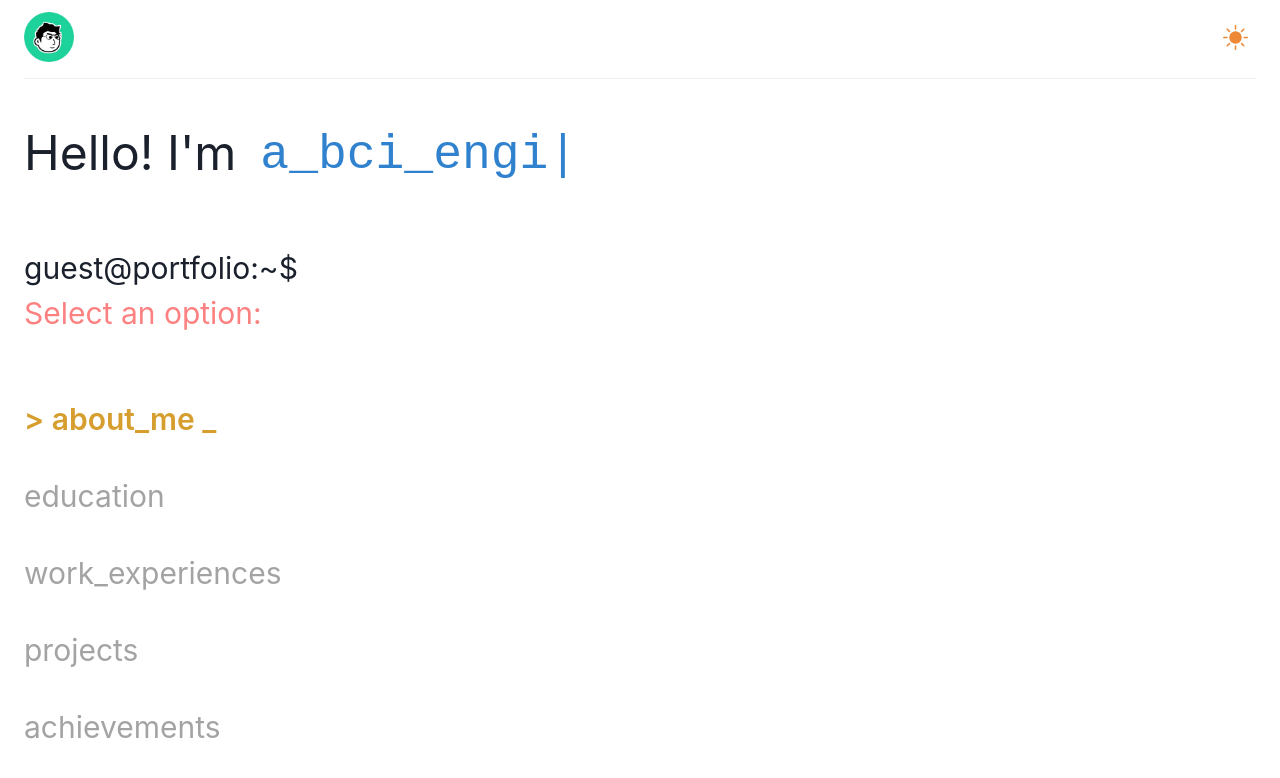
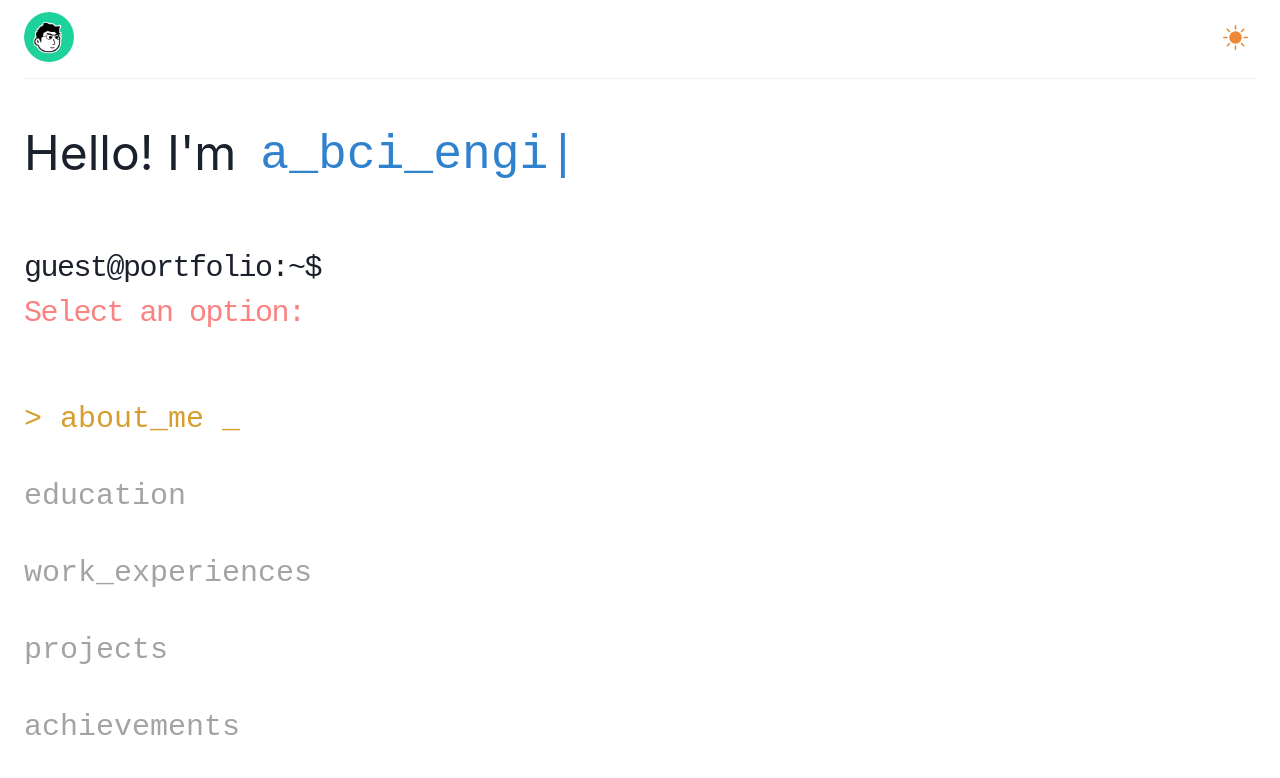
Before and after one commit to wilsonngja/netlify-portfolio, a React (Vite) app: page / in a window 1280 px wide. Shown: the top 778 px of the page. Built offline with nearby package versions, Linux system fonts and the light colour scheme.

Commit message:
Improve UI in Home Page

```diff
--- a/src/routing/Education/Engineering.tsx
+++ b/src/routing/Education/Engineering.tsx
@@ -39,7 +39,7 @@ const DigitalDesign = () => {
         <ListItem
           paddingLeft={{ base: 0, sm: 0, md: 4, lg: 0, xl: 4, "2xl": 4 }}
           fontSize={{
-            base: "md",
+            base: "sm",
             sm: "md",
             md: "lg",
             lg: "md",
@@ -58,7 +58,7 @@ const DigitalDesign = () => {
         <ListItem
           paddingLeft={{ base: 0, sm: 0, md: 4, lg: 0, xl: 4, "2xl": 4 }}
           fontSize={{
-            base: "md",
+            base: "sm",
             sm: "md",
             md: "lg",
             lg: "md",
@@ -77,7 +77,7 @@ const DigitalDesign = () => {
         <ListItem
           paddingLeft={{ base: 0, sm: 0, md: 4, lg: 0, xl: 4, "2xl": 4 }}
           fontSize={{
-            base: "md",
+            base: "sm",
             sm: "md",
             md: "lg",
             lg: "md",
--- a/src/routing/Education/MachineLearning.tsx
+++ b/src/routing/Education/MachineLearning.tsx
@@ -44,7 +44,7 @@ const MachineLearning = () => {
         <ListItem
           paddingLeft={{ base: 0, sm: 0, md: 4, lg: 0, xl: 4, "2xl": 4 }}
           fontSize={{
-            base: "md",
+            base: "sm",
             sm: "md",
             md: "lg",
             lg: "md",
@@ -63,7 +63,7 @@ const MachineLearning = () => {
         <ListItem
           paddingLeft={{ base: 0, sm: 0, md: 4, lg: 0, xl: 4, "2xl": 4 }}
           fontSize={{
-            base: "md",
+            base: "sm",
             sm: "md",
             md: "lg",
             lg: "md",
@@ -82,7 +82,7 @@ const MachineLearning = () => {
         <ListItem
           paddingLeft={{ base: 0, sm: 0, md: 4, lg: 0, xl: 4, "2xl": 4 }}
           fontSize={{
-            base: "md",
+            base: "sm",
             sm: "md",
             md: "lg",
             lg: "md",
--- a/src/routing/Education/Programming.tsx
+++ b/src/routing/Education/Programming.tsx
@@ -39,7 +39,7 @@ const Programming = () => {
         <ListItem
           paddingLeft={{ base: 0, sm: 0, md: 4, lg: 0, xl: 4, "2xl": 4 }}
           fontSize={{
-            base: "md",
+            base: "sm",
             sm: "md",
             md: "lg",
             lg: "md",
@@ -58,7 +58,7 @@ const Programming = () => {
         <ListItem
           paddingLeft={{ base: 0, sm: 0, md: 4, lg: 0, xl: 4, "2xl": 4 }}
           fontSize={{
-            base: "md",
+            base: "sm",
             sm: "md",
             md: "lg",
             lg: "md",
--- a/src/routing/Education/SoftwareEngineering.tsx
+++ b/src/routing/Education/SoftwareEngineering.tsx
@@ -44,7 +44,7 @@ const SoftwareEngineering = () => {
         <ListItem
           paddingLeft={{ base: 0, sm: 0, md: 4, lg: 0, xl: 4, "2xl": 4 }}
           fontSize={{
-            base: "md",
+            base: "sm",
             sm: "md",
             md: "lg",
             lg: "md",
@@ -63,7 +63,7 @@ const SoftwareEngineering = () => {
         <ListItem
           paddingLeft={{ base: 0, sm: 0, md: 4, lg: 0, xl: 4, "2xl": 4 }}
           fontSize={{
-            base: "md",
+            base: "sm",
             sm: "md",
             md: "lg",
             lg: "md",
@@ -82,7 +82,7 @@ const SoftwareEngineering = () => {
         <ListItem
           paddingLeft={{ base: 0, sm: 0, md: 4, lg: 0, xl: 4, "2xl": 4 }}
           fontSize={{
-            base: "md",
+            base: "sm",
             sm: "md",
             md: "lg",
             lg: "md",
--- a/src/routing/HeadingText.tsx
+++ b/src/routing/HeadingText.tsx
@@ -4,8 +4,33 @@ const HeadingText = () => {
   return (
     <div>
       <Box>
-        <Text fontSize={["lg", "2xl", "3xl", "3xl"]}>guest@portfolio:~$</Text>
-        <Text fontSize={["lg", "2xl", "3xl", "3xl"]} color="red.300">
+        <Text
+          fontSize={{
+            base: "2xl",
+            sm: "3xl",
+            md: "3xl",
+            lg: "2xl",
+            xl: "3xl",
+            "2xl": "3xl",
+          }}
+          fontFamily="monospace"
+          letterSpacing="-0.05em"
+        >
+          guest@portfolio:~$
+        </Text>
+        <Text
+          fontSize={{
+            base: "2xl",
+            sm: "3xl",
+            md: "3xl",
+            lg: "2xl",
+            xl: "3xl",
+            "2xl": "3xl",
+          }}
+          color="red.300"
+          fontFamily="monospace"
+          letterSpacing="-0.05em"
+        >
           Select an option:
         </Text>
       </Box>
--- a/src/routing/HomePage/HomePage.tsx
+++ b/src/routing/HomePage/HomePage.tsx
@@ -1,6 +1,6 @@
 import { Grid, GridItem } from "@chakra-ui/react";
 import IntroductionText from "./IntroductionText";
-import SelectorList from "../SelectorList";
+import SelectorList from "./SelectorList";
 import HeadingText from "../HeadingText";
 
 function HomePage() {
--- a/src/routing/HomePage/IntroductionText.tsx
+++ b/src/routing/HomePage/IntroductionText.tsx
@@ -84,10 +84,10 @@ const IntroductionText = () => {
     <>
       {isSmallScreen ? (
         <>
-          <Text paddingRight={2} fontSize={"xl"}>
+          <Text paddingRight={2} fontSize={"2xl"}>
             {"Hello! I'm"}
           </Text>
-          <Text as="b" color={color[colorMode]} fontSize={"xl"} height={2}>
+          <Text as="b" color={color[colorMode]} fontSize={"2xl"} height={2}>
             <Typed
               strings={introduction}
               typeSpeed={50}
--- a/src/routing/SelectorList.tsx
+++ b/src/routing/HomePage/SelectorList.tsx
@@ -1,5 +1,5 @@
 import { List, ListItem, useColorMode } from "@chakra-ui/react";
-import BlinkingUnderscore from "./BlinkingUnderscore";
+import BlinkingUnderscore from "../BlinkingUnderscore";
 import { useEffect, useState } from "react";
 import { Link } from "react-router-dom";
 import { useNavigate } from "react-router-dom";
@@ -64,7 +64,6 @@ const SelectorList = () => {
   return (
     <List
       className="list-group"
-      fontSize="4xl"
       style={{ display: "inline-block", maxWidth: "fit-content" }}
     >
       {items.map((item, index) => (
@@ -79,8 +78,16 @@ const SelectorList = () => {
                 : colorInactive[colorMode]
             }
             _hover={{ color: color[colorMode][index], fontWeight: "semibold" }}
-            fontWeight={items[count] === item ? "semibold" : "normal"}
-            fontSize={["lg", "2xl", "3xl", "3xl"]}
+            fontWeight="normal"
+            fontSize={{
+              base: "2xl",
+              sm: "3xl",
+              md: "3xl",
+              lg: "2xl",
+              xl: "3xl",
+              "2xl": "3xl",
+            }}
+            fontFamily="monospace"
           >
             {items[count] === item ? "> " : "  "}
             {item} {items[count] === item ? <BlinkingUnderscore /> : ""}
```
Also changed, not shown: src/routing/Education/CompSysAndNetwork.tsx (+4 -4 lines), src/routing/Education/Others.tsx (+5 -5 lines).
